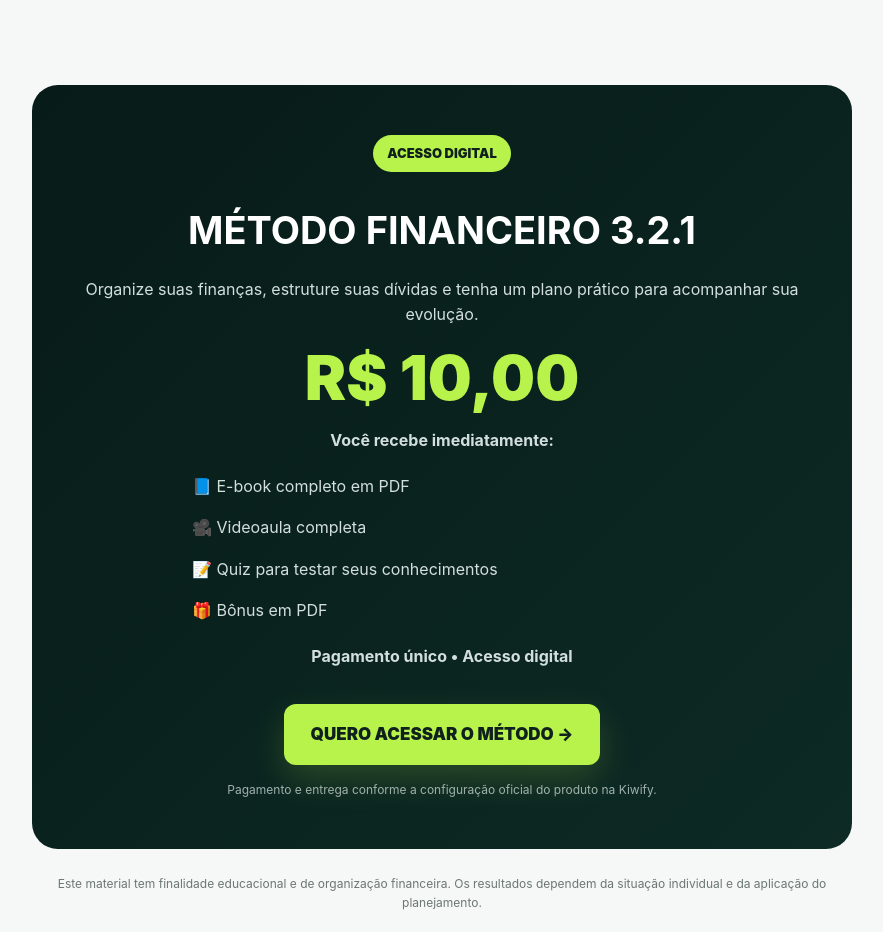
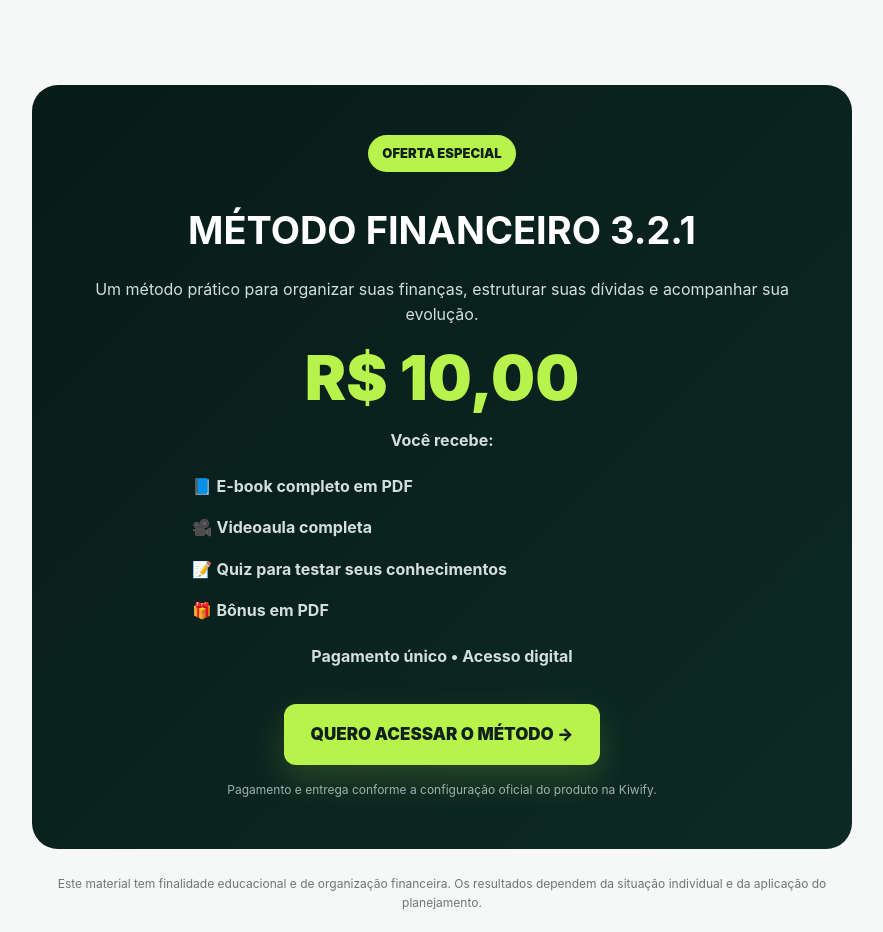
Before and after one commit to dutra321o/estrategia-321, a plain HTML site: page index.html in a window 1280 px wide. Shown: the part 8820-9752 px from the top of the page, without its empty margins (198-1081 px from the left). Drawn offline with Linux system fonts and the light colour scheme.

Commit message:
Revise offer details and improve text formatting
Updated text for clarity and emphasis in the offer section.

```diff
--- a/index.html
+++ b/index.html
@@ -447,27 +447,35 @@ footer{background:#051411;color:#9eafaa;text-align:center;padding:30px 20px;font
 <section id="comprar">
   <div class="container">
     <div class="offer">
-      <span class="tag">ACESSO DIGITAL</span>
+
+      <span class="tag">OFERTA ESPECIAL</span>
 
       <h2>MÉTODO FINANCEIRO 3.2.1</h2>
 
       <p>
-        Organize suas finanças, estruture suas dívidas e tenha
-        um plano prático para acompanhar sua evolução.
+        Um método prático para organizar suas finanças,
+        estruturar suas dívidas e acompanhar sua evolução.
       </p>
 
       <div class="price">R$ 10,00</div>
 
-      <p><strong>Você recebe imediatamente:</strong></p>
+      <p><strong>Você recebe:</strong></p>
 
       <div style="text-align:left;max-width:500px;margin:20px auto;">
-        <p>📘 E-book completo em PDF</p>
-        <p>🎥 Videoaula completa</p>
-        <p>📝 Quiz para testar seus conhecimentos</p>
-        <p>🎁 Bônus em PDF</p>
+
+        <p>📘 <strong>E-book completo em PDF</strong></p>
+
+        <p>🎥 <strong>Videoaula completa</strong></p>
+
+        <p>📝 <strong>Quiz para testar seus conhecimentos</strong></p>
+
+        <p>🎁 <strong>Bônus em PDF</strong></p>
+
       </div>
 
-      <p><strong>Pagamento único • Acesso digital</strong></p>
+      <p>
+        <strong>Pagamento único • Acesso digital</strong>
+      </p>
 
       <a class="cta"
          href="https://pay.kiwify.com.br/8mknN2V"
@@ -479,12 +487,14 @@ footer{background:#051411;color:#9eafaa;text-align:center;padding:30px 20px;font
       <div class="secure">
         Pagamento e entrega conforme a configuração oficial do produto na Kiwify.
       </div>
+
     </div>
 
     <p class="disclaimer">
       Este material tem finalidade educacional e de organização financeira.
       Os resultados dependem da situação individual e da aplicação do planejamento.
     </p>
+
   </div>
 </section>
 
```
